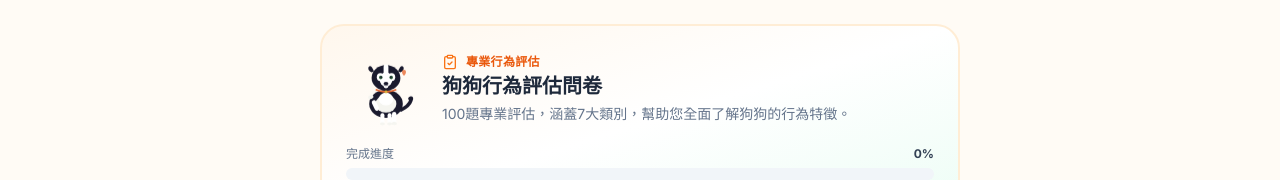
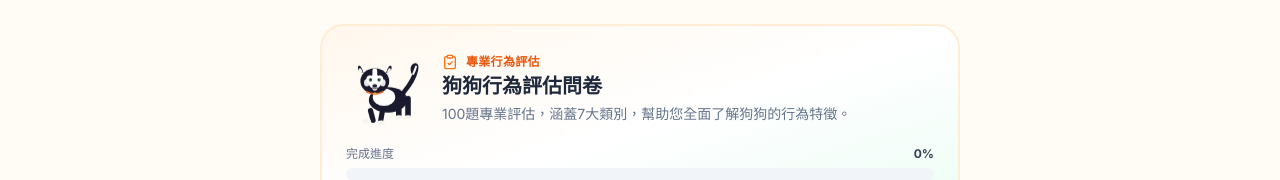
Before and after one commit to chouandony/dog-behavior-analyzer-v3, a Next.js app: page /questionnaire in a window 1280 px wide. Shown: the top 180 px of the page. Built offline with nearby package versions, Linux system fonts and the light colour scheme.

Commit message:
Change BorderCollieSVG pose from 'waving' to 'playbow'

```diff
--- a/app/questionnaire/page.tsx
+++ b/app/questionnaire/page.tsx
@@ -221,7 +221,7 @@ export default function QuestionnairePage() {
       <div className="relative bg-gradient-to-br from-orange-50 via-white to-emerald-50 rounded-3xl border-2 border-orange-100 p-6 overflow-hidden">
         <div className="flex items-center gap-4">
           <div className="shrink-0 animate-float">
-            <BorderCollieSVG size={80} pose="waving" />
+            <BorderCollieSVG size={80} pose="playbow" />
           </div>
           <div className="flex-1 min-w-0">
             <div className="flex items-center gap-2 mb-1">
```
